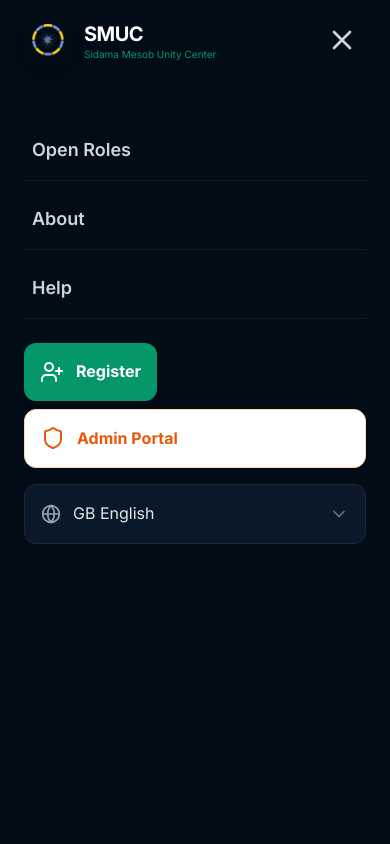
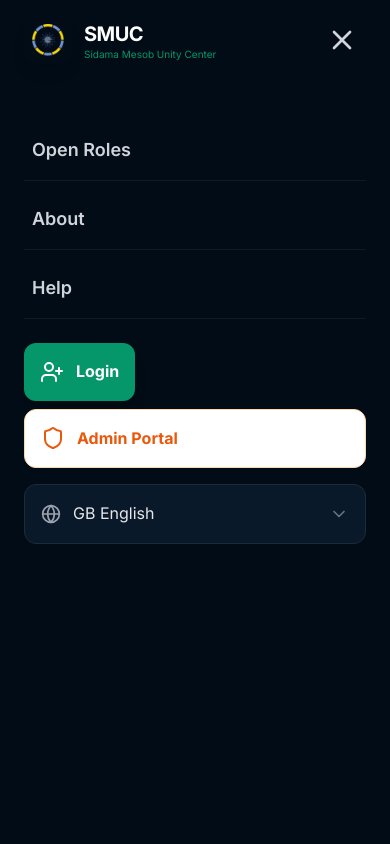
Before and after one commit to Kenenisa1/Sidama_Mesob_HRMS, a React (Vite) app in the folder frontend/: page /help in a window 390 px wide. Both pictures are taken after a click on the button 342 px from the left and 40 px from the top of the page. Shown: the top 844 px of the page. Built offline with nearby package versions, Linux system fonts and the light colour scheme.

Commit message:
Rename and Update Navbar and HelpPage to Help

```diff
--- a/frontend/src/App.jsx
+++ b/frontend/src/App.jsx
@@ -1,6 +1,6 @@
 import Home from "./pages/Home";
 import Application from "./pages/Application";
-import HelpPage from "./pages/HelpPage";
+import Help from "./pages/Help";
 import About from "./pages/About";
 import Navbar from "./components/Navbar";
 import Footer from "./components/Footer";
@@ -17,7 +17,7 @@ const App = () => {
             <Route path="/home" element={<Home />} />
             <Route path="/about" element={<About />} />
             <Route path="/application" element={<Application />} />
-            <Route path="/help" element={<HelpPage />} />
+            <Route path="/help" element={<Help />} />
             <Route path="/admin" element={<AdminPortal />} />
           </Routes>
         </main>
--- a/frontend/src/components/Navbar.jsx
+++ b/frontend/src/components/Navbar.jsx
@@ -123,10 +123,10 @@ const Navbar = () => {
             <NavLink text="Help" mobile />
           </Link>
 
-          <Link to="/register" onClick={() => setIsMenuOpen(false)}>
+          <Link to="/login" onClick={() => setIsMenuOpen(false)}>
             <button className="flex items-center gap-3 bg-[#059669] text-white p-4 rounded-xl font-bold mt-4 shadow-lg active:scale-95 transition-transform">
               <UserPlus size={24} />
-              Register
+              Login
             </button>
           </Link>
           <Link to="/admin" onClick={() => setIsMenuOpen(false)}>
--- a/frontend/src/pages/Help.jsx
+++ b/frontend/src/pages/Help.jsx
@@ -3,7 +3,7 @@ import ApplicantGuide from '../components/help/ApplicantGuide';
 import AdminGuide from '../components/help/AdminGuide';
 import { Users, UserCog, Mail, Phone, MapPin, ArrowUpRight } from 'lucide-react';
 
-export default function HelpPage() {
+const Help = () => {
   const applicantRef = useRef(null);
   const adminRef = useRef(null);
 
@@ -107,8 +107,9 @@ export default function HelpPage() {
     </div>
   );
 }
+export default Help;
 
-function NavButton({ onClick, icon, label, color }) {
+const NavButton = ({ onClick, icon, label, color }) => {
   const isEmerald = color === 'emerald';
   return (
     <button onClick={onClick} className="text-left group w-full outline-none">
--- a/frontend/src/pages/HelpPage.jsx
+++ /dev/null
@@ -1,127 +0,0 @@
-import React, { useRef } from 'react';
-import ApplicantGuide from '../components/help/ApplicantGuide';
-import AdminGuide from '../components/help/AdminGuide';
-import { Users, UserCog, Mail, Phone, MapPin, ArrowUpRight } from 'lucide-react';
-
-export default function HelpPage() {
-  const applicantRef = useRef(null);
-  const adminRef = useRef(null);
-
-  const scrollToSection = (ref) => ref.current?.scrollIntoView({ behavior: 'smooth' });
-
-  return (
-    <div className="bg-[#020817] text-zinc-300 font-sans pb-16 min-h-screen relative selection:bg-emerald-500/30 overflow-x-hidden">
-
-      {/* BACKGROUND GRADIENT */}
-      <div className="absolute inset-0 z-0 pointer-events-none">
-        <div className="absolute top-0 left-1/2 -translate-x-1/2 w-full h-[600px] bg-emerald-900/10 blur-[100px]" />
-        <div className="absolute inset-0 bg-[#020817]" />
-      </div>
-
-      <main className="relative z-10 max-w-6xl mx-auto px-4 sm:px-6">
-
-        {/* Header Section - Balanced Sizes */}
-        <section className="pt-16 md:pt-24 pb-12 text-center">
-            <span className="text-[10px] md:text-xs font-bold text-emerald-500 uppercase tracking-[0.2em] mb-4 inline-flex items-center gap-2 px-3 py-1 rounded-full bg-emerald-500/5 border border-emerald-500/10">
-              <Users size={14} />
-              Guidance & Support
-            </span>
-            <h1 className="text-4xl md:text-5xl lg:text-6xl font-black text-white mb-6 tracking-tight leading-tight">
-              How Can We <span className="text-emerald-500">Help You?</span>
-            </h1>
-            <p className="text-zinc-500 text-sm md:text-base max-w-2xl mx-auto">
-              Everything you need to know about the SMUC HR Portal recruitment process.
-            </p>
-        </section>
-
-        {/* JUMP NAV - Mobile Friendly */}
-        <div className="grid grid-cols-1 md:grid-cols-2 gap-4 md:gap-8 mb-20 md:mb-32">
-          <NavButton onClick={() => scrollToSection(applicantRef)} icon={<Users />} label="For Applicants" color="emerald" />
-          <NavButton onClick={() => scrollToSection(adminRef)} icon={<UserCog />} label="For Administrators" color="orange" />
-        </div>
-
-        {/* RENDER SECTIONS */}
-        <div ref={applicantRef} className="mb-20 md:mb-32">
-          <ApplicantGuide />
-        </div>
-        <div ref={adminRef} className="mb-20 md:mb-32 pt-16 border-t border-zinc-900">
-          <AdminGuide />
-        </div>
-
-        {/* --- FINAL CONTACT SECTION --- */}
-        <section className="py-12 md:py-16 px-6 md:px-8 rounded-[2rem] bg-[#050c1a]/40 border border-emerald-500/10 mb-10 md:mb-20">
-          <div className="max-w-4xl mx-auto">
-            <div className="text-center mb-10">
-              <h3 className="text-2xl md:text-3xl font-black text-white mb-3 uppercase tracking-tight">
-                Direct <span className="text-emerald-500">Support</span>
-              </h3>
-              <p className="text-zinc-500 text-sm md:text-base">
-                Reach out to the Sidama Mesob Unity Center HR team.
-              </p>
-            </div>
-
-            <div className="grid grid-cols-1 sm:grid-cols-2 md:grid-cols-3 gap-6 md:gap-8">
-
-              {/* Email Card */}
-              <a href="mailto:support@smuc-hr.gov.et" className="group p-6 md:p-8 rounded-2xl bg-black/40 border border-zinc-900 hover:border-emerald-500/40 transition-all text-center flex flex-col items-center">
-                <div className="w-10 h-10 md:w-12 md:h-12 bg-emerald-500/10 rounded-xl flex items-center justify-center mb-4 group-hover:scale-110 transition-transform text-emerald-500">
-                  <Mail size={20} />
-                </div>
-                <h4 className="text-zinc-400 font-bold uppercase text-[10px] tracking-widest mb-2">Email</h4>
-                <p className="text-white font-bold text-xs md:text-sm break-all">support@smuc-hr.gov.et</p>
-              </a>
-
-              {/* Phone Card */}
-              <a href="tel:+251912000000" className="group p-6 md:p-8 rounded-2xl bg-black/40 border border-zinc-900 hover:border-emerald-500/40 transition-all text-center flex flex-col items-center">
-                <div className="w-10 h-10 md:w-12 md:h-12 bg-emerald-500/10 rounded-xl flex items-center justify-center mb-4 group-hover:scale-110 transition-transform text-emerald-500">
-                  <Phone size={20} />
-                </div>
-                <h4 className="text-zinc-400 font-bold uppercase text-[10px] tracking-widest mb-2">Call</h4>
-                <p className="text-white font-bold text-xs md:text-sm">+251 912 000 000</p>
-              </a>
-
-              {/* Location Card */}
-              <div className="p-6 md:p-8 rounded-2xl bg-black/40 border border-zinc-900 text-center flex flex-col items-center sm:col-span-2 md:col-span-1">
-                <div className="w-10 h-10 md:w-12 md:h-12 bg-emerald-500/10 rounded-xl flex items-center justify-center mb-4 text-emerald-500">
-                  <MapPin size={20} />
-                </div>
-                <h4 className="text-zinc-400 font-bold uppercase text-[10px] tracking-widest mb-2">Location</h4>
-                <p className="text-white font-bold text-xs md:text-sm leading-tight mb-4 text-center">
-                  MESOB Service Center<br/>Hawassa, Ethiopia
-                </p>
-                <a
-                  href="https://www.google.com/maps/search/?api=1&query=MESOB+One-stop+Service+Center+Hawassa"
-                  target="_blank"
-                  rel="noopener noreferrer"
-                  className="mt-auto inline-flex items-center gap-2 text-emerald-500 hover:text-emerald-400 font-bold text-[10px] uppercase tracking-tighter transition-colors group"
-                >
-                  Locate Map
-                  <ArrowUpRight size={12} className="group-hover:translate-x-0.5 group-hover:-translate-y-0.5 transition-transform" />
-                </a>
-              </div>
-
-            </div>
-          </div>
-        </section>
-      </main>
-    </div>
-  );
-}
-
-function NavButton({ onClick, icon, label, color }) {
-  const isEmerald = color === 'emerald';
-  return (
-    <button onClick={onClick} className="text-left group w-full outline-none">
-      <div className={`flex items-center gap-4 md:gap-6 p-6 md:p-10 rounded-[1.5rem] md:rounded-[2rem] bg-[#050c1a] border transition-all active:scale-[0.98]
-        ${isEmerald ? 'border-emerald-500/20 hover:border-emerald-500/40' : 'border-orange-500/20 hover:border-orange-500/40'}`}>
-        <div className={`p-3 md:p-4 rounded-xl ${isEmerald ? 'bg-emerald-500/10 text-emerald-500' : 'bg-orange-500/10 text-orange-500'}`}>
-          {React.cloneElement(icon, { size: 24 })}
-        </div>
-        <div>
-          <h3 className="text-xl md:text-2xl font-black text-white">{label}</h3>
-          <p className="text-zinc-500 text-[10px] font-bold uppercase tracking-widest mt-0.5">Jump to guide</p>
-        </div>
-      </div>
-    </button>
-  );
-}
```
